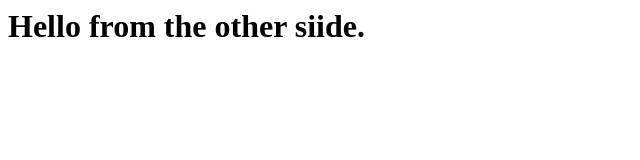
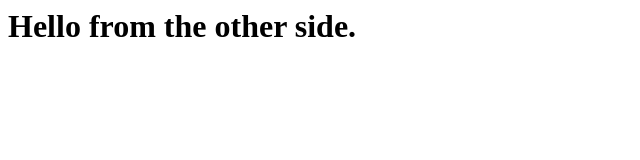
Before and after one commit to bdayala/bdayala.github.io, a plain HTML site: page index.html in a window 1280 px wide. Shown: the full height of the page, 0-640 px from the left. Drawn offline with Linux system fonts and the light colour scheme.

Commit message:
Changed header
from siide to side

```diff
--- a/index.html
+++ b/index.html
@@ -4,7 +4,7 @@
 		</head>
 
 	<body>
-		<h1>Hello from the other siide. </h1>
+		<h1>Hello from the other side. </h1>
 	</body>
 
 </html>
```
